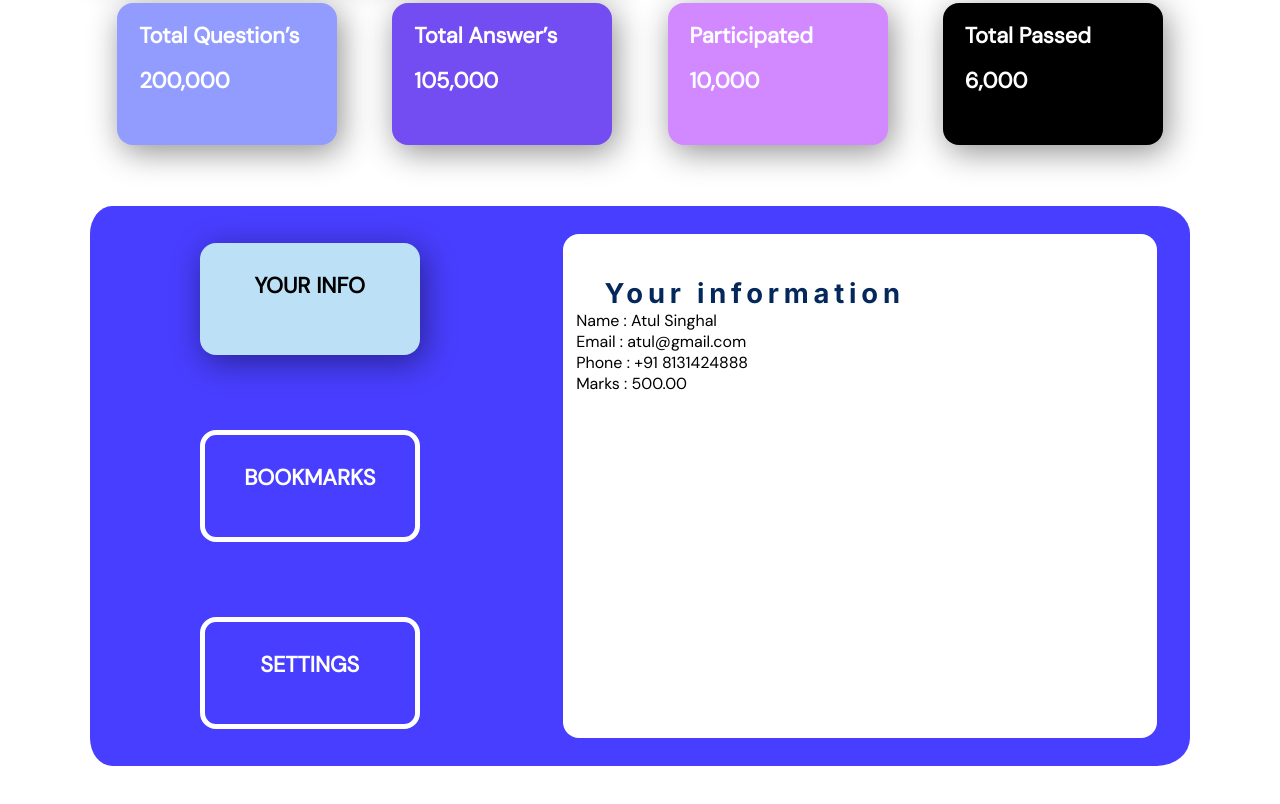
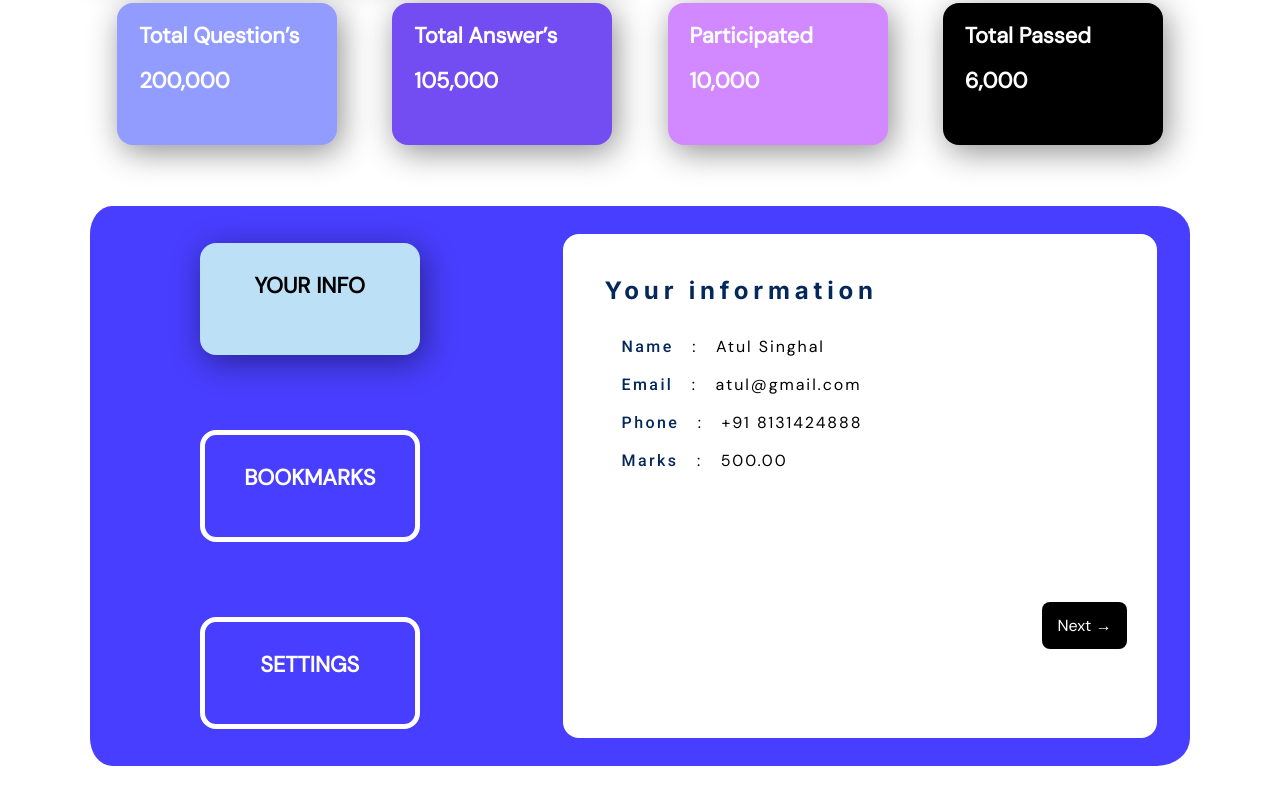
Before and after one commit to yesrab/micro-project-2, a plain HTML site: page index.html in a window 1280 px wide. Shown: the part 890-1694 px from the top of the page. Drawn offline with nearby package versions, Linux system fonts and the light colour scheme; a web font is replaced by a local one.

Commit message:
bottem section

```diff
--- a/index.html
+++ b/index.html
@@ -76,11 +76,24 @@
           <div id="infoCard">
             <p>Your information</p>
             <ul>
-              <li>Name : Atul Singhal</li>
-              <li>Email : atul@gmail.com</li>
-              <li>Phone : +91 8131424888</li>
-              <li>Marks : 500.00</li>
+              <li>
+                <p class="infoList">Name</p>
+                &nbsp; : &nbsp; Atul Singhal
+              </li>
+              <li>
+                <p class="infoList">Email</p>
+                &nbsp; : &nbsp; atul@gmail.com
+              </li>
+              <li>
+                <p class="infoList">Phone</p>
+                &nbsp; : &nbsp; +91 8131424888
+              </li>
+              <li>
+                <p class="infoList">Marks</p>
+                &nbsp; : &nbsp; 500.00
+              </li>
             </ul>
+            <div id="nextButton">Next &rarr;</div>
           </div>
         </div>
       </div>
--- a/stylesheets/styles.css
+++ b/stylesheets/styles.css
@@ -208,13 +208,44 @@ label.material-symbols-rounded {
   width: 90%;
   border-radius: 16px;
   padding: 2%;
+  display: flex;
+  flex-direction: column;
 }
-#infoCard p {
+#infoCard > p {
   color: #04285a;
   font-family: "Inter", sans-serif;
   font-weight: 700;
-  font-size: 2.5ch;
+  font-size: 2.2ch;
   letter-spacing: 0.3rem;
   margin-top: 5%;
   margin-left: 5%;
+  padding-bottom: 2.5%;
 }
+#infoCard li {
+  margin-left: 5%;
+  padding-top: 3%;
+  padding-left: 3%;
+  letter-spacing: 0.12rem;
+}
+.infoList {
+  display: inline;
+  font-family: "Roboto", sans-serif;
+  font-weight: 500;
+  font-size: 1rem;
+  color: #04285a;
+  letter-spacing: 0.15rem;
+}
+#nextButton {
+  position: relative;
+  top: 25%;
+  left: 80%;
+  margin: 2% 2%;
+  border-radius: 0.5em;
+  width: 15%;
+  height: 10%;
+  background-color: black;
+  color: white;
+  display: flex;
+  align-items: center;
+  justify-content: center;
+}
```
